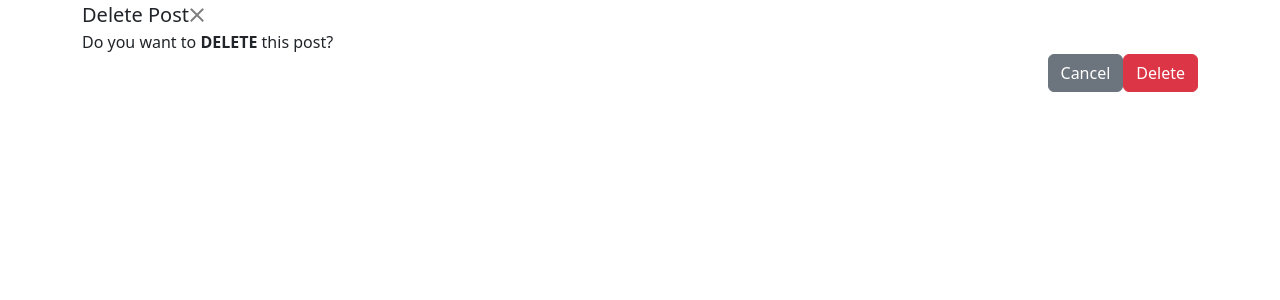
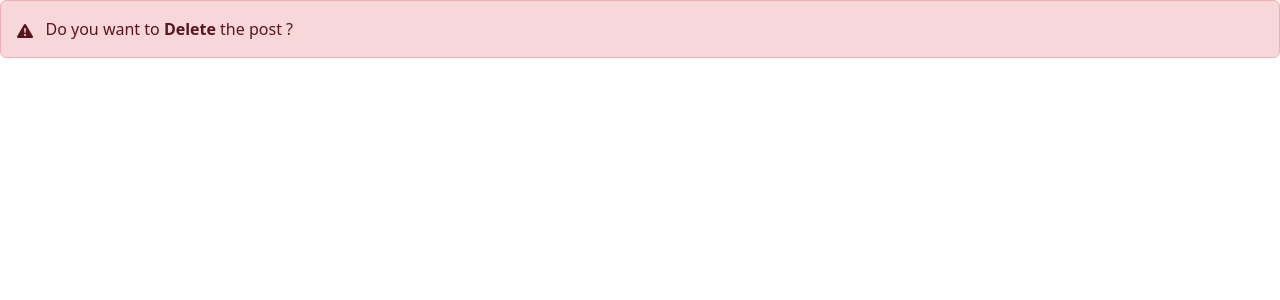
Before and after one commit to mathguy-r/django_learning, a Django app: template blogsite/blogapp/templates/blogapp/test.html in a window 1280 px wide. Shown: the top 300 px of the page. Run offline with Django 4.2, Linux system fonts and the light colour scheme; the template is opened without the code that fills it, so the values that code supplies are empty.

```diff
--- a/blogsite/blogapp/templates/blogapp/test.html
+++ b/blogsite/blogapp/templates/blogapp/test.html
@@ -11,28 +11,11 @@
 
 <body>
 
-  <!-- Button trigger modal
-  <button type="button" class="btn btn-primary" data-bs-toggle="modal" data-bs-target="#exampleModal">
-    Launch demo modal
-  </button> -->
-
-  <!-- Modal -->
-  <div class="container" id="exampleModal" tabindex="-1" aria-labelledby="exampleModalLabel" aria-hidden="true">
-    <div class="modal-dialog">
-      <div class="modal-content">
-        <div class="modal-header">
-          <h1 class="modal-title fs-5" id="exampleModalLabel">Delete Post</h1>
-          <button type="button" class="btn-close" data-bs-dismiss="modal" aria-label="Close"></button>
-        </div>
-        <div class="modal-body">
-          Do you want to <strong>DELETE</strong> this post?
-        </div>
-        <div class="modal-footer">
-          <button type="button" class="btn btn-secondary" data-bs-dismiss="modal">Cancel</button>
-          <button type="button" class="btn btn-danger">Delete</button>
-        </div>
-      </div>
-    </div>
+  <div class="alert alert-danger align-content-center" role="alert">
+    <svg xmlns="http://www.w3.org/2000/svg" width="16" height="16" fill="currentColor" class="bi bi-exclamation-triangle-fill" viewBox="0 0 16 16">
+      <path d="M8.982 1.566a1.13 1.13 0 0 0-1.96 0L.165 13.233c-.457.778.091 1.767.98 1.767h13.713c.889 0 1.438-.99.98-1.767L8.982 1.566zM8 5c.535 0 .954.462.9.995l-.35 3.507a.552.552 0 0 1-1.1 0L7.1 5.995A.905.905 0 0 1 8 5zm.002 6a1 1 0 1 1 0 2 1 1 0 0 1 0-2z"/>
+    </svg>
+      &nbsp; Do you want to <strong>Delete</strong> the post ?
   </div>
 
   <script src="https://cdn.jsdelivr.net/npm/bootstrap@5.3.1/dist/js/bootstrap.bundle.min.js"
--- a/blogsite/blogapp/templates/blogapp/updateblog.html
+++ b/blogsite/blogapp/templates/blogapp/updateblog.html
@@ -6,7 +6,8 @@ Edit | Blogs
 {%block content%}
 
 <div class="container text-center mt-3 mb-lg-3">
-    <h1> Update {{object.blog_title}} </h1>
+    <h1> Update &nbsp; </h1>
+    <h2 class="display-5 link-body-emphasis mb-1">{{object.blog_title}}</h2>
 </div>
 <div class="container text-center mt-3 mb-lg-3">
 <form method='post'>
```
Also changed, not shown: blogsite/blogapp/templates/blogapp/blogpage.html (+3 -4 lines), blogsite/blogapp/templates/blogapp/deleteblog.html (+18 -15 lines), blogsite/db.sqlite3.
